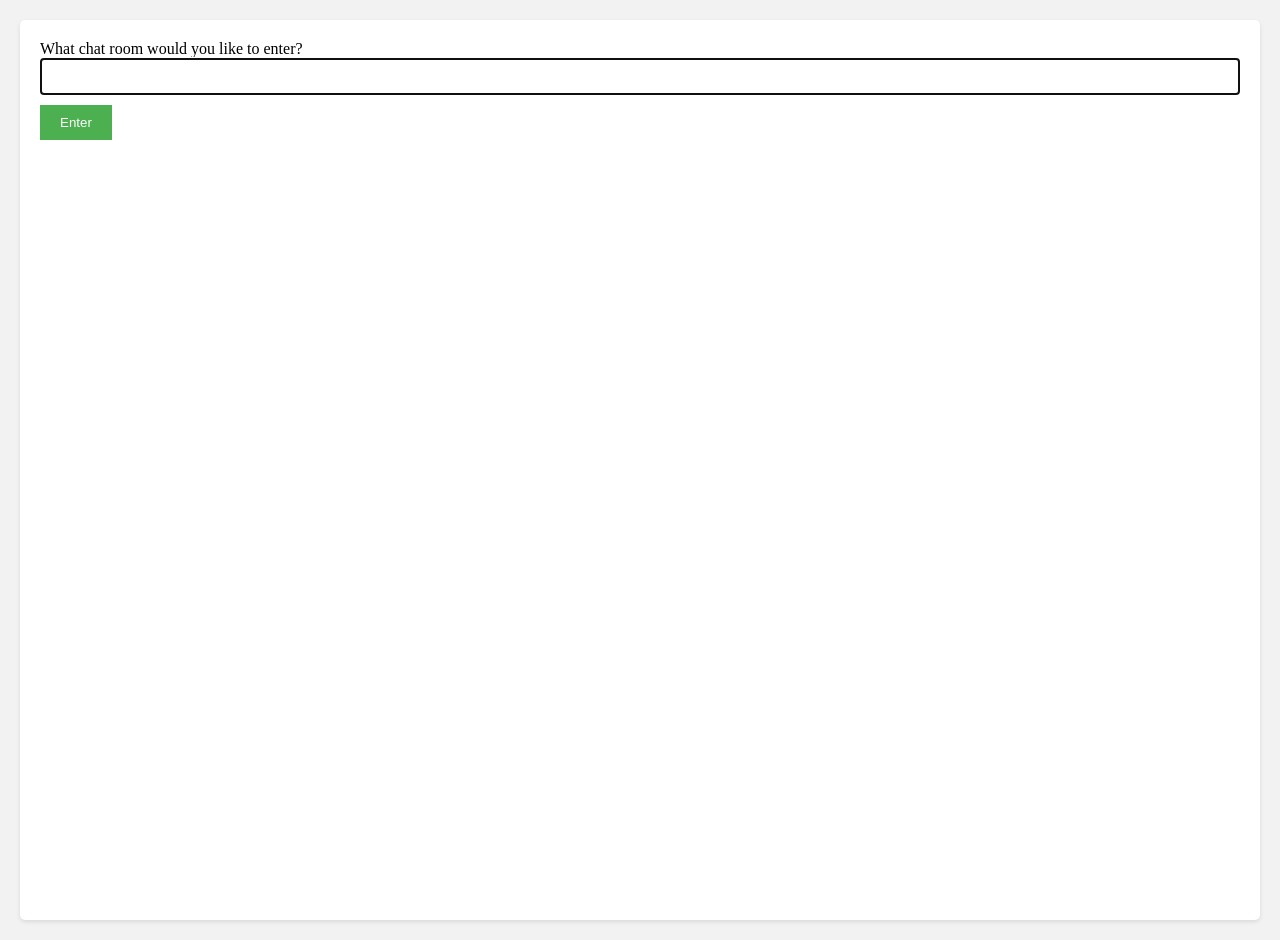
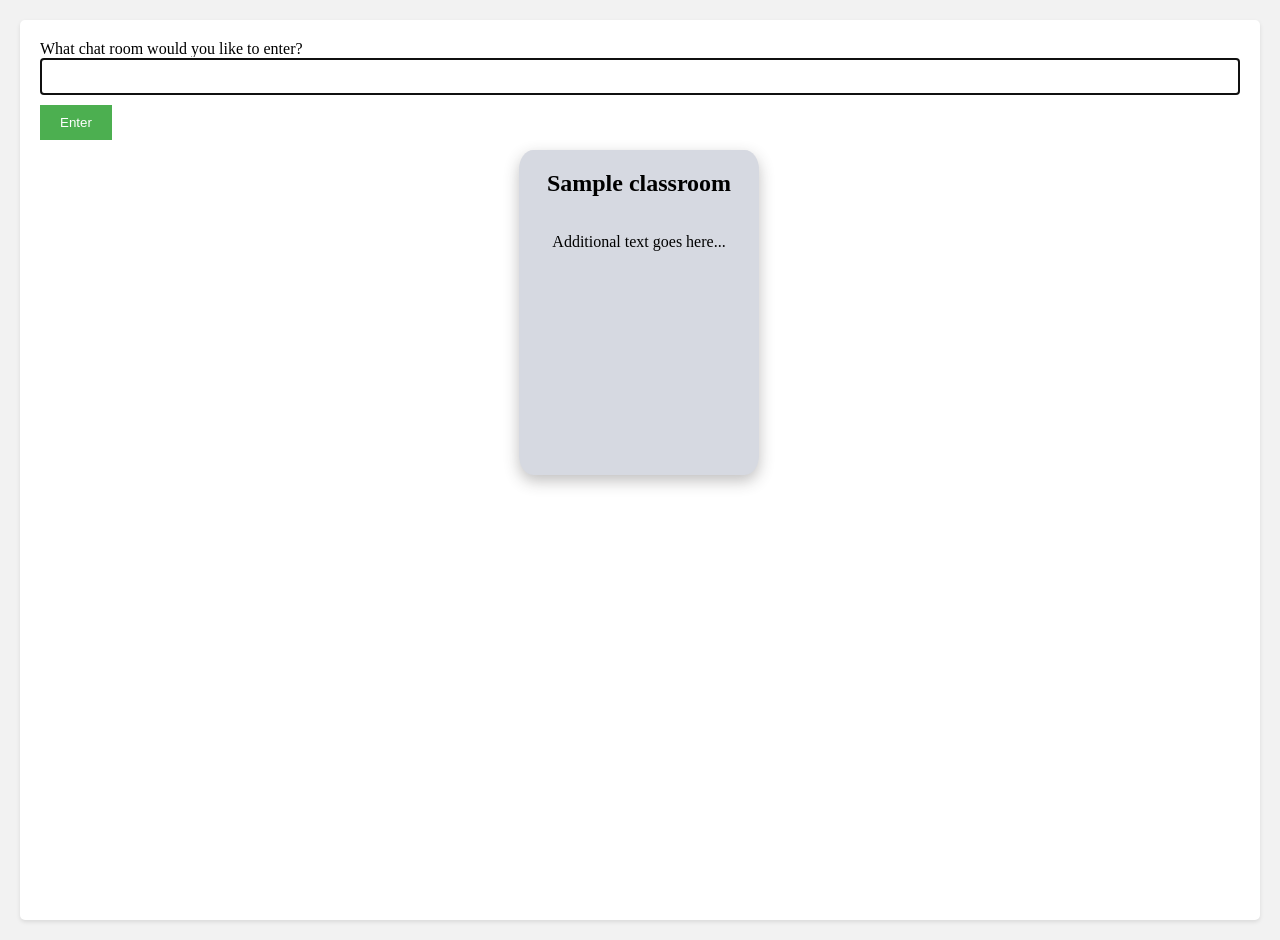
Before and after one commit to dmytromk/checkYourKnowledge, a Django app: page / in a window 1280 px wide. Shown: the part 98-1038 px from the top of the page. Run offline with Django 4.2, Linux system fonts and the light colour scheme; a user stored in the database is signed in; tables that the repository leaves empty hold one stand-in row (values such as "Sample post").

Commit message:
Fixed classrooms display at home page

```diff
--- a/djangoApp/chatrooms/templates/home.html
+++ b/djangoApp/chatrooms/templates/home.html
@@ -5,6 +5,9 @@
 {% block content %}
 
     <style>
+    body{
+        overflow: auto;
+    }
         input[type="text"] {
             width: 100%;
             padding: 10px;
@@ -21,6 +24,7 @@
         }
 
         #flash-cards{
+            overflow: auto;
             display: flex;
             flex-direction: row;
             justify-content: space-around;
@@ -31,7 +35,7 @@
             height: 100%;
         }
 
-        #flash-card{
+        {##flash-card{
             border-radius: 6% / 6%;
             align-items: center;
             display: flex;
@@ -43,9 +47,10 @@
             margin-top: 10px;
             margin-right: 2px;
             box-shadow: 0 6px 15px rgba(49, 46, 46, 0.3);
-        }
+        }#}
 
         .flash-card{
+            cursor: pointer;
             border-radius: 6% / 6%;
             align-items: center;
             display: flex;
@@ -66,7 +71,7 @@
     <input id="room-name-input" type="text" size="100"><br>
     <input id="room-name-submit" type="button" value="Enter">
     <script>
-        console.log({{classroomlist}});
+        //console.log({{classroomlist}});
          const classroomlist = {{ classroomlist|safe }};
          document.addEventListener('DOMContentLoaded', function() {
     let temp = 0;
@@ -98,7 +103,8 @@
 
         classroomdiv.addEventListener('click', function() {
             let currentURL = window.location.href; // Get the current URL
-            let newURL = currentURL + '/chat/' + classroom.token + '/';
+            let newURL = currentURL + 'chat/' + classroom.token + '/';
+            window.location.href = newURL;
         });
 
         let targetDiv = document.getElementById('flash-cards'); // Replace 'target-div-id' with the ID of the target div
--- a/djangoApp/chatrooms/views.py
+++ b/djangoApp/chatrooms/views.py
@@ -8,7 +8,9 @@
 
 
 def home(request):
-    classroomlist = [x.classroom for x in ClassroomUserList.objects.filter(user = request.user)]
+    classroomlist = []
+    if request.user.is_authenticated:
+        classroomlist = [x.classroom for x in ClassroomUserList.objects.filter(user = request.user)]
     jsonConverter = JsonConverter.JsonConverterContext(JsonConverter.ClassroomToJson())
     result = jsonConverter.convert_multiple(classroomlist)
     return render(request, 'home.html', {'classroomlist': result})
@@ -68,9 +70,12 @@
         form = JoinClassForm(request.POST)
         if form.is_valid():
             code = form.cleaned_data['code']
+            print('LOL')
             if Classroom.objects.filter(join_code=code).exists():
+                print('BASED')
                 classroom = Classroom.objects.get(join_code=code)
                 if ClassroomUserList.objects.filter(classroom=classroom, user=request.user).exists():
+                    print('GFSGSDG')
                     user_classroom_token = Classroom.objects.get(join_code=code).token
                     return redirect(f'/chat/{user_classroom_token}')
                 else:
```
